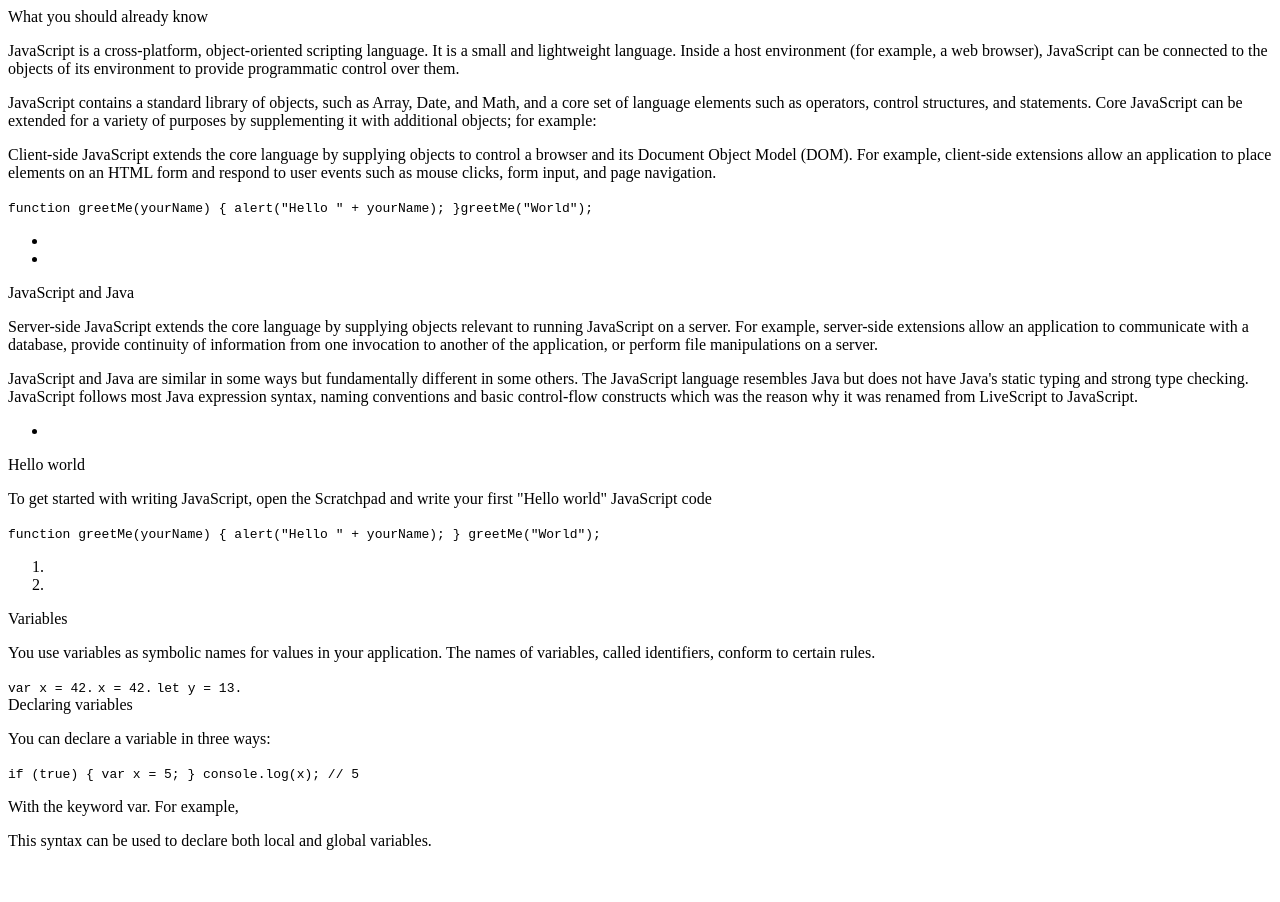
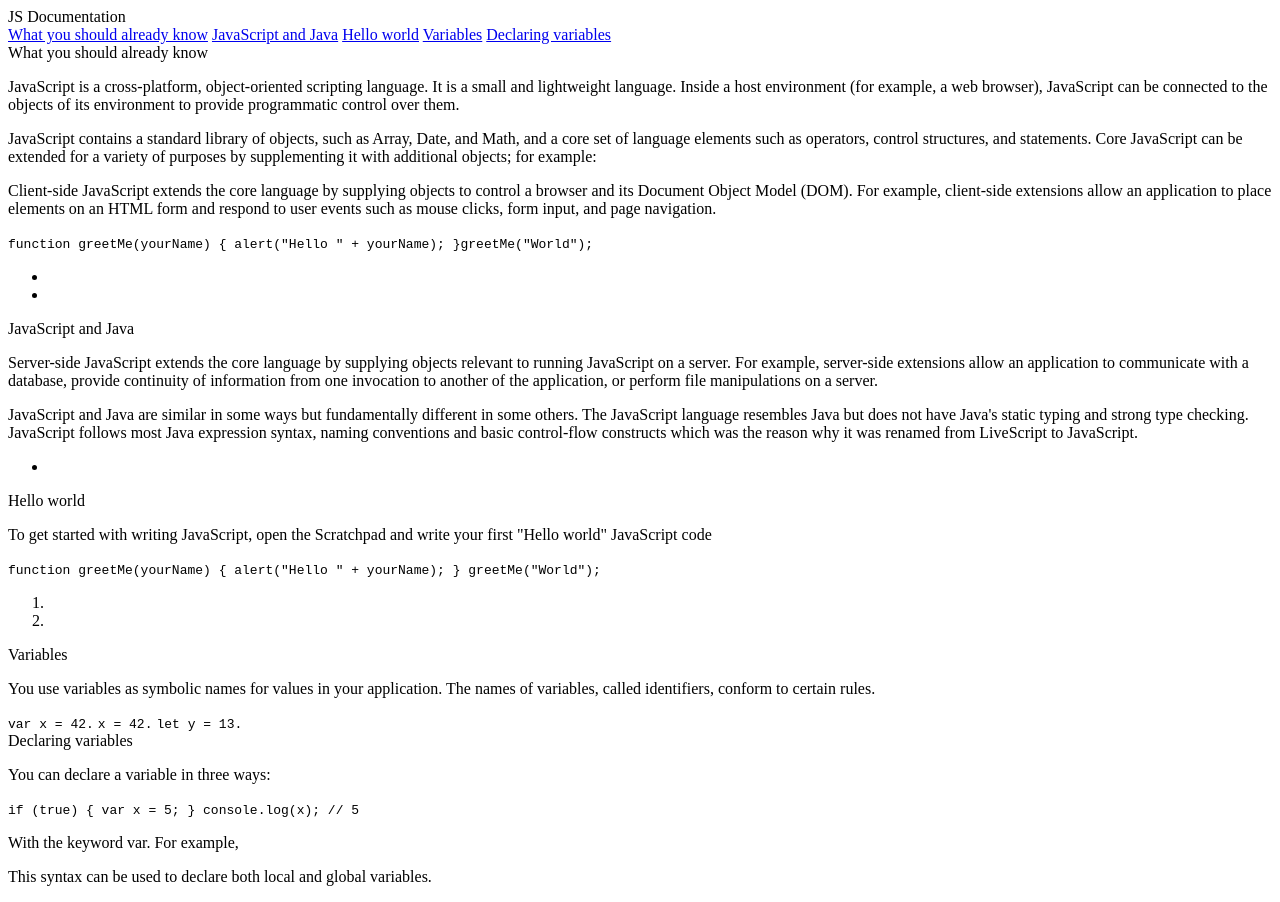
Before and after one commit to jelduran/microverse-hector-john, a plain HTML site: page index.html in a window 1280 px wide. Before the commit the page ends 866 px from the top, so only its background shows below. Drawn offline with Linux system fonts and the light colour scheme.

Commit message:
13,14 and 15

```diff
--- a/index.html
+++ b/index.html
@@ -8,7 +8,14 @@
 </head>
 
 <body>
-  <nav id="navbar"></nav>
+  <nav id="navbar">
+    <header>JS Documentation</header>
+    <a class="nav-link" href="#What_you_should_already_know">What you should already know</a>
+    <a class="nav-link" href="#JavaScript_and_Java">JavaScript and Java</a>
+    <a class="nav-link" href="#Hello_world">Hello world</a>
+    <a class="nav-link" href="#Variables">Variables</a>
+    <a class="nav-link" href="#Declaring_variables">Declaring variables</a>
+  </nav>
   <main id="main-doc">
     <section class="main-section" id="What_you_should_already_know">
       <header>What you should already know</header>
```
